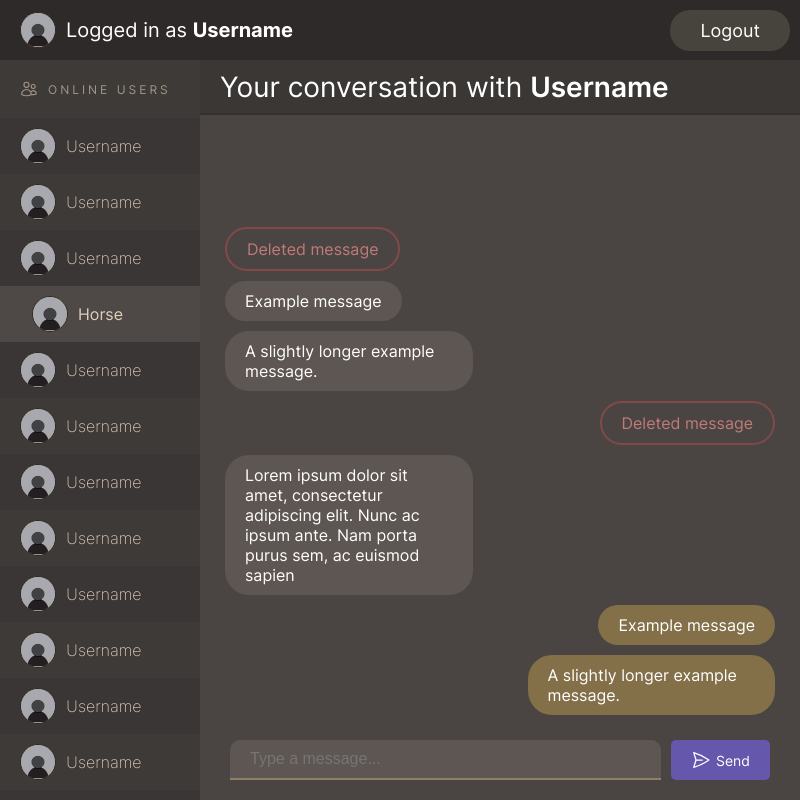
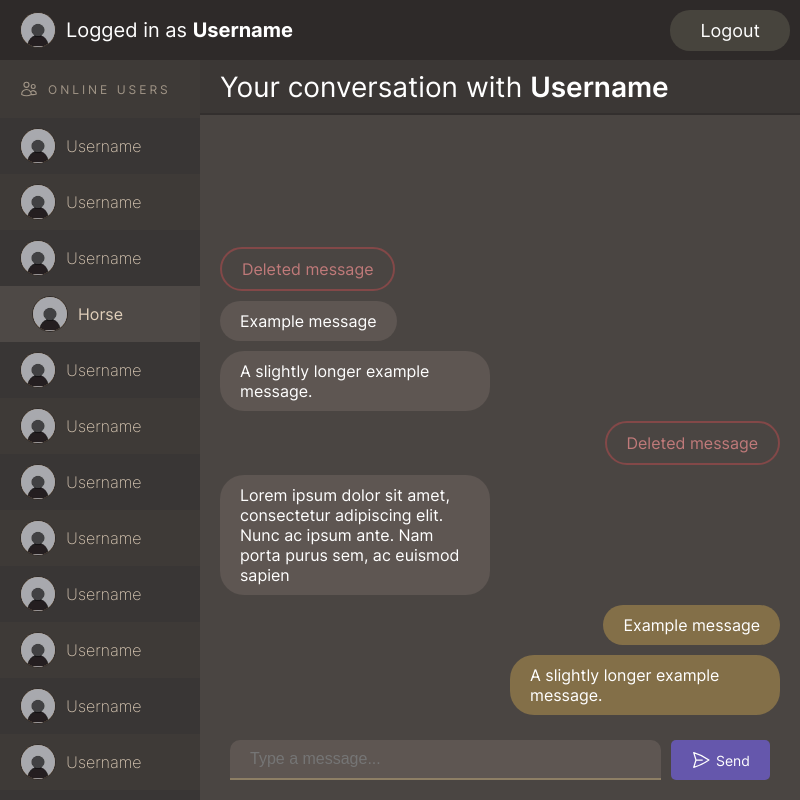
Before and after one commit to rsclip/CS-Project, an Electron app: page client/index.html in a window 800 px wide. Drawn offline with Linux system fonts and the light colour scheme.

Commit message:
Fix overlay

```diff
--- a/client/css/chat_screen.css
+++ b/client/css/chat_screen.css
@@ -191,7 +191,6 @@ img.profilePicture {
     overflow-y: scroll;
     display: flex;
     flex-direction: column-reverse;
-    padding: 0 25px;
     box-sizing: border-box;
     background-color: #4A4542;
     transition: 0.2s ease;
@@ -200,11 +199,11 @@ img.profilePicture {
 
 #conversation .chatLog .messages .message {
     display: inline-flex;
-    margin: 5px 0;
     border-radius: 24px;
     width: fit-content;
     max-width: 45%;
     transition: 0.2s ease;
+    margin: 5px 20px;
 }
 
 #conversation .chatLog .messages .message .messageContent {
--- a/client/index.html
+++ b/client/index.html
@@ -188,8 +188,8 @@
 
                 <div class="pane" id="conversation">
                     <h2 class="convoLabel">Your conversation with <span id="currentUser">Username</span></h2>
-                    <div class="chatLog overlay">
-                        <div class="messages">
+                    <div class="chatLog">
+                        <div class="messages overlay">
                             <div class="message outgoing">
                                 <div class="messageContent">A slightly longer example message.</div>
                             </div>
```
